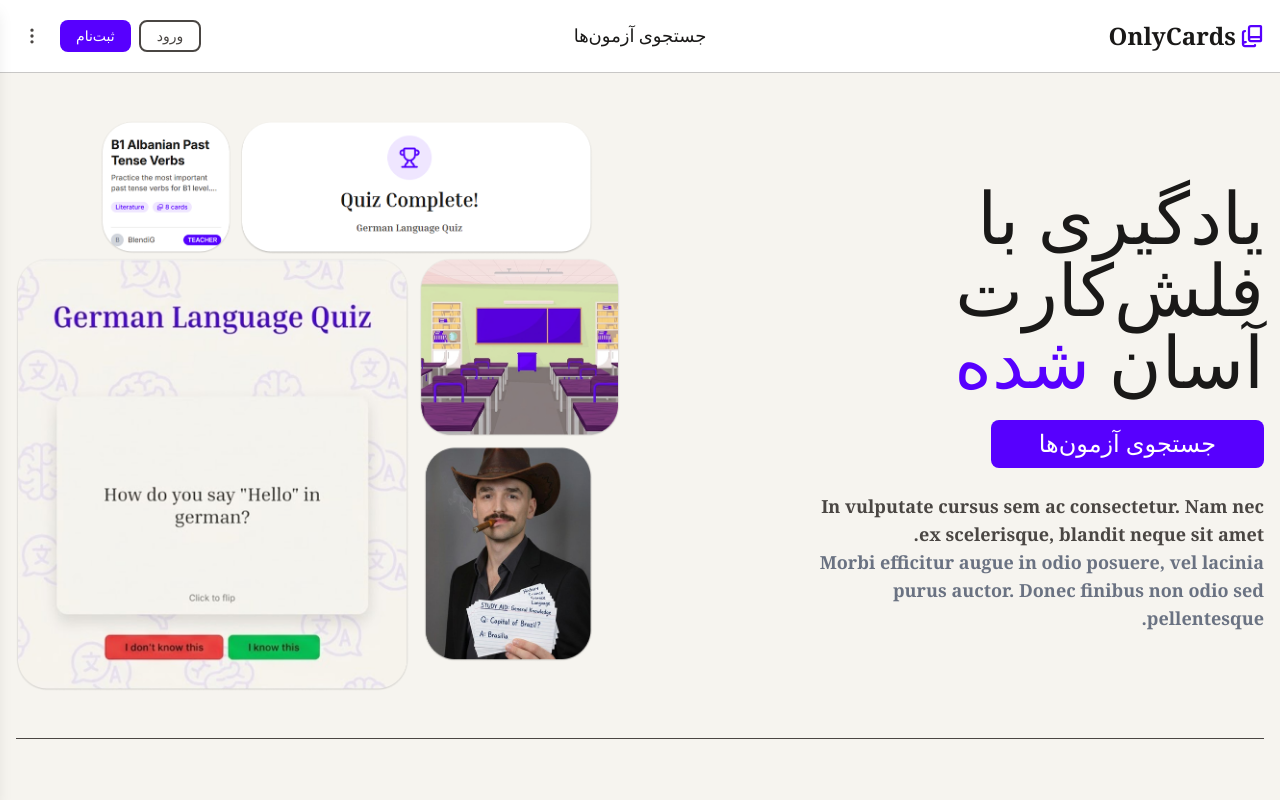
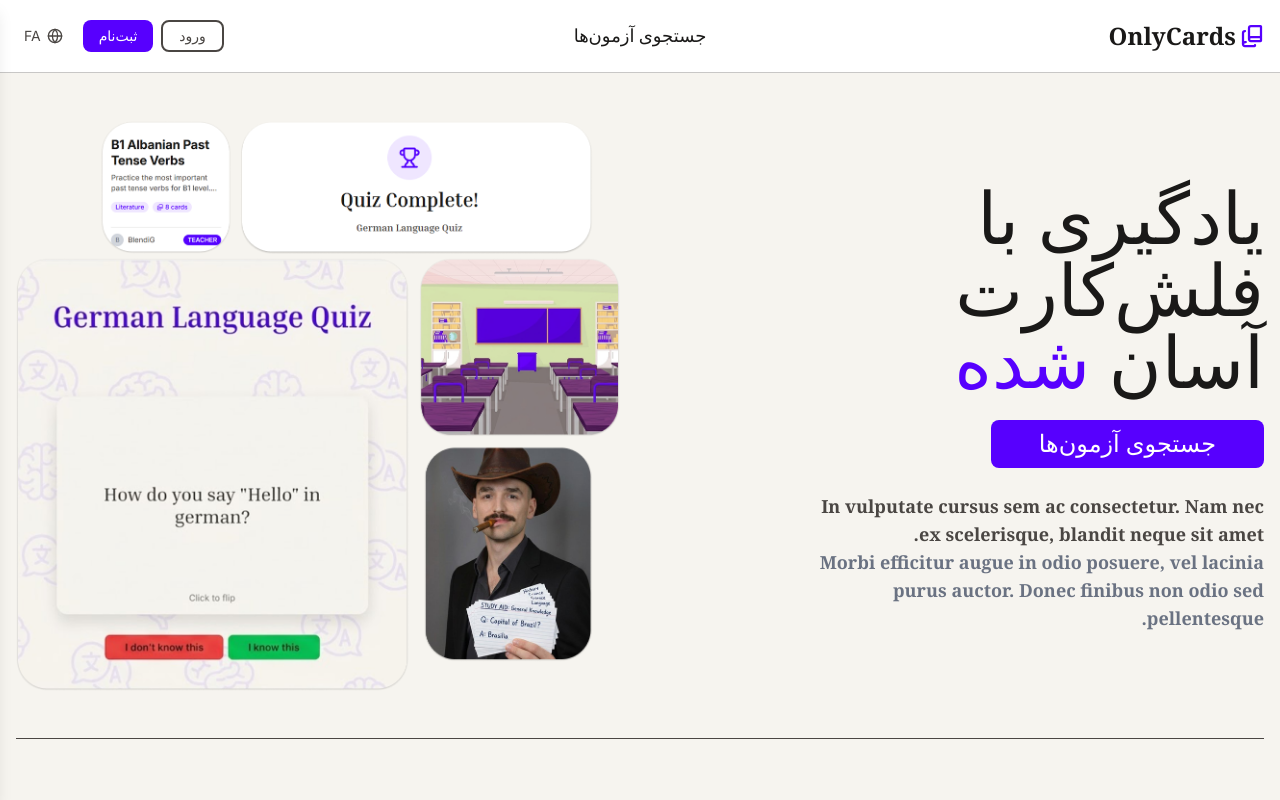
Before and after one commit to alekkiq/online-flashcards, a React (Vite) app in the folder frontend/: page / in a window 1280 px wide. Shown: the top 800 px of the page. Built offline with nearby package versions, Linux system fonts and the light colour scheme; a web font is replaced by a local one.

Commit message:
Refactor LanguageSwitcher to remove unused state and streamline language change handling

```diff
--- a/frontend/src/components/ui/LanguageSwitcher.jsx
+++ b/frontend/src/components/ui/LanguageSwitcher.jsx
@@ -1,24 +1,29 @@
-import {useState} from "react";
 import { LANGUAGES } from "../../config";
 import { useTranslation } from "react-i18next";
-import {DropdownMenu} from "./DropdownMenu.jsx";
+import { DropdownMenu } from "./DropdownMenu.jsx";
 import { Globe } from "lucide-react";
 
 export function LanguageSwitcher() {
-    const { i18n } = useTranslation();
-    const [language, setLanguage] = useState("en");
+  const { i18n } = useTranslation();
+  const currentLang = i18n.language?.split("-")[0] ?? "en";
 
-    const handleLanguageChange = e => {
-        const lang = e.target.value;
-        setLanguage(lang);
-        i18n.changeLanguage(lang);
-    };
+  const items = Object.values(LANGUAGES).map((lang) => ({
+    label: lang.label,
+    active: currentLang === lang.lng,
+    onClick: () => i18n.changeLanguage(lang.lng),
+  }));
 
-    return (
-        <div>
-            <DropdownMenu>
+  const trigger = (
+    <button
+      className="flex items-center gap-1.5 rounded-md px-2 py-1.5 text-sm text-secondary hover:bg-secondary/10 hover:text-main transition-colors cursor-pointer"
+      aria-label="Switch language"
+    >
+      <Globe size={16} />
+      <span className="hidden sm:inline uppercase">
+        {LANGUAGES[currentLang]?.lng ?? currentLang}
+      </span>
+    </button>
+  );
 
-            </DropdownMenu>
-        </div>
-    );
+  return <DropdownMenu items={items} trigger={trigger} triggerLabel="Switch language" />;
 }
```
